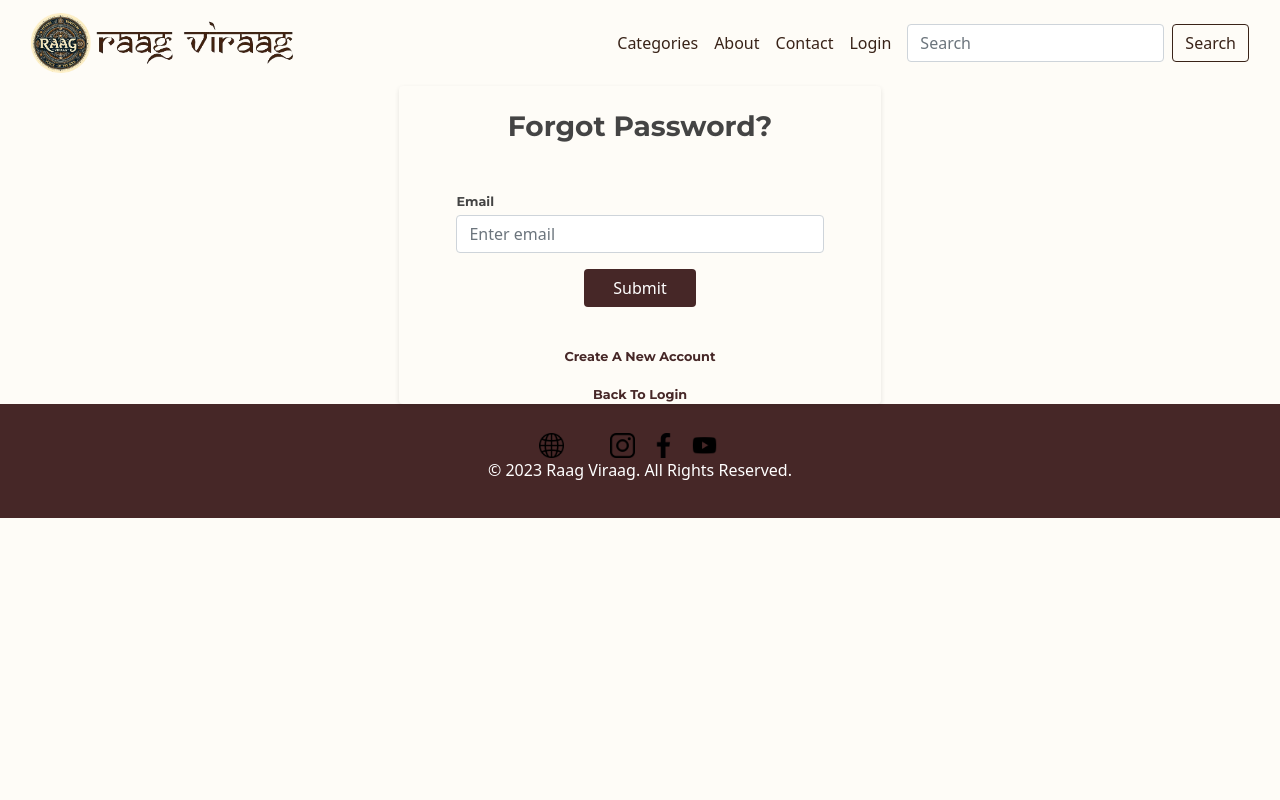
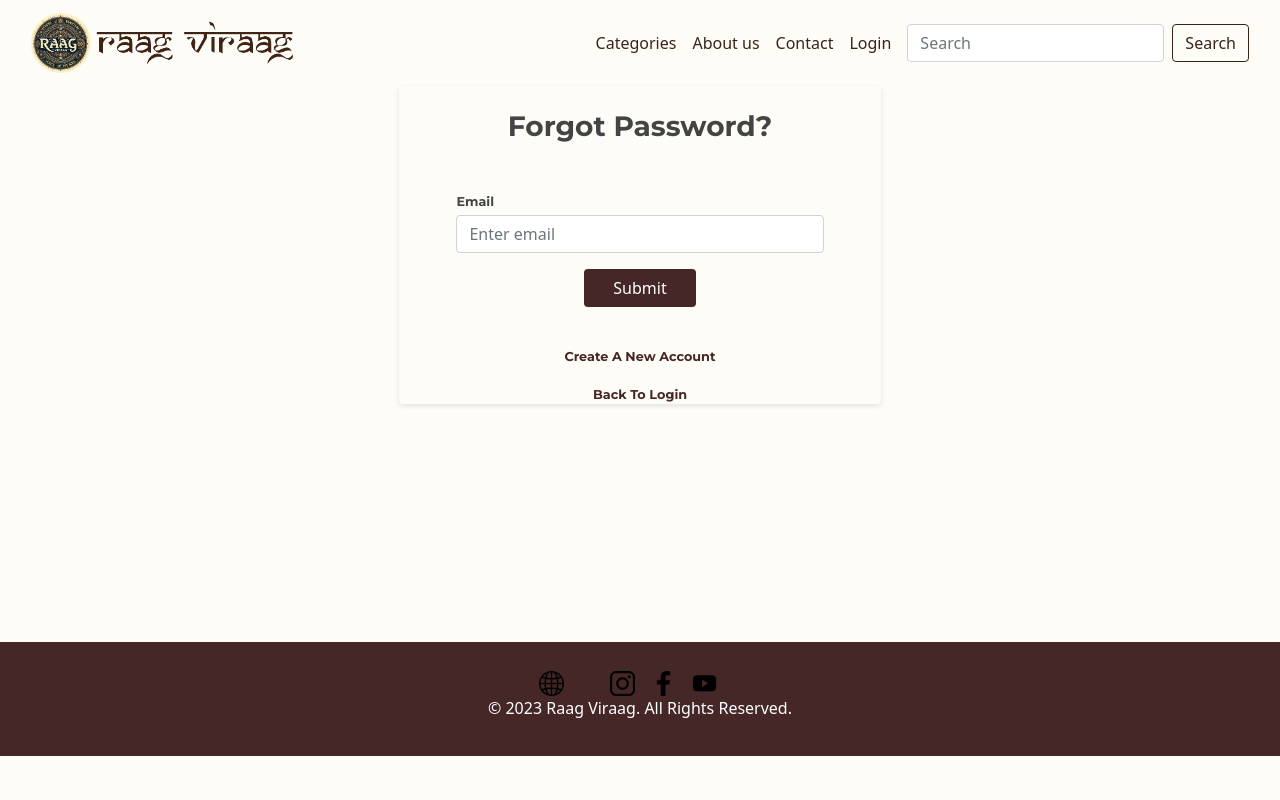
Before and after one commit to Devanshvora03/RaagViraag, a Django app: page /password-reset/ in a window 1280 px wide. Run offline with Django 4.2, Linux system fonts and the light colour scheme.

Commit message:
login-signup and forget password page ready

```diff
--- a/static/css/style.css
+++ b/static/css/style.css
@@ -276,7 +276,7 @@ body {
 }
 
 @media (max-width: 1000px) {
-  .ad_block1{
+  .w-30{
     display: none!important;
   }
   .home_content{
@@ -289,14 +289,8 @@ body {
 }
 
 .login_height{
-  height: 70vh;
+  height: 69.5vh;
 }
-
-.signup_height{
-height: 70vh;
-}
-
-
 
 .card {
   background: white;
--- a/templates/base.html
+++ b/templates/base.html
@@ -28,7 +28,7 @@
             <a class="nav-link" href="/categories">Categories</a>
           </li>
           <li class="nav-item">
-            <a class="nav-link" href="/about">About</a>
+            <a class="nav-link" href="/about">About us</a>
           </li>
           <li class="nav-item">
             <a class="nav-link" href="/about#contact">Contact</a>
--- a/templates/login.html
+++ b/templates/login.html
@@ -6,9 +6,9 @@
 
 {% block content %}
 <div class="main_background">
-<div class="form-content p-3">
+<div class="form-content login_height p-3">
     <div class="container">
-        <div class="row justify-content-center login_height p-5">
+        <div class="row justify-content-center  p-5">
             <div class="col-lg-5">
                 <div class="card shadow-lg border-0 rounded-lg mt-0 mb-3 small_container">
                     <div class=" justify-content-center">
--- a/templates/password_reset.html
+++ b/templates/password_reset.html
@@ -3,7 +3,7 @@
 
 <link rel="stylesheet" href="{% static "static/css/home.css" %}">
 {% block content %}
-    <div class="form-content main_background">
+    <div class="form-content main_background login_height">
         <div class="container">
             <div class="row justify-content-center">
                 <div class="col-lg-5">
--- a/templates/register.html
+++ b/templates/register.html
@@ -3,7 +3,7 @@
 
 <link rel="stylesheet" href="{% static "static/css/home.css" %}">
 {% block content %}
-    <div class="form-content main_background">
+    <div class="form-content main_background login_height">
 		<div class="container">
             <div class="row justify-content-center signup_height p-3">
                 <div class="col-lg-7">
```
